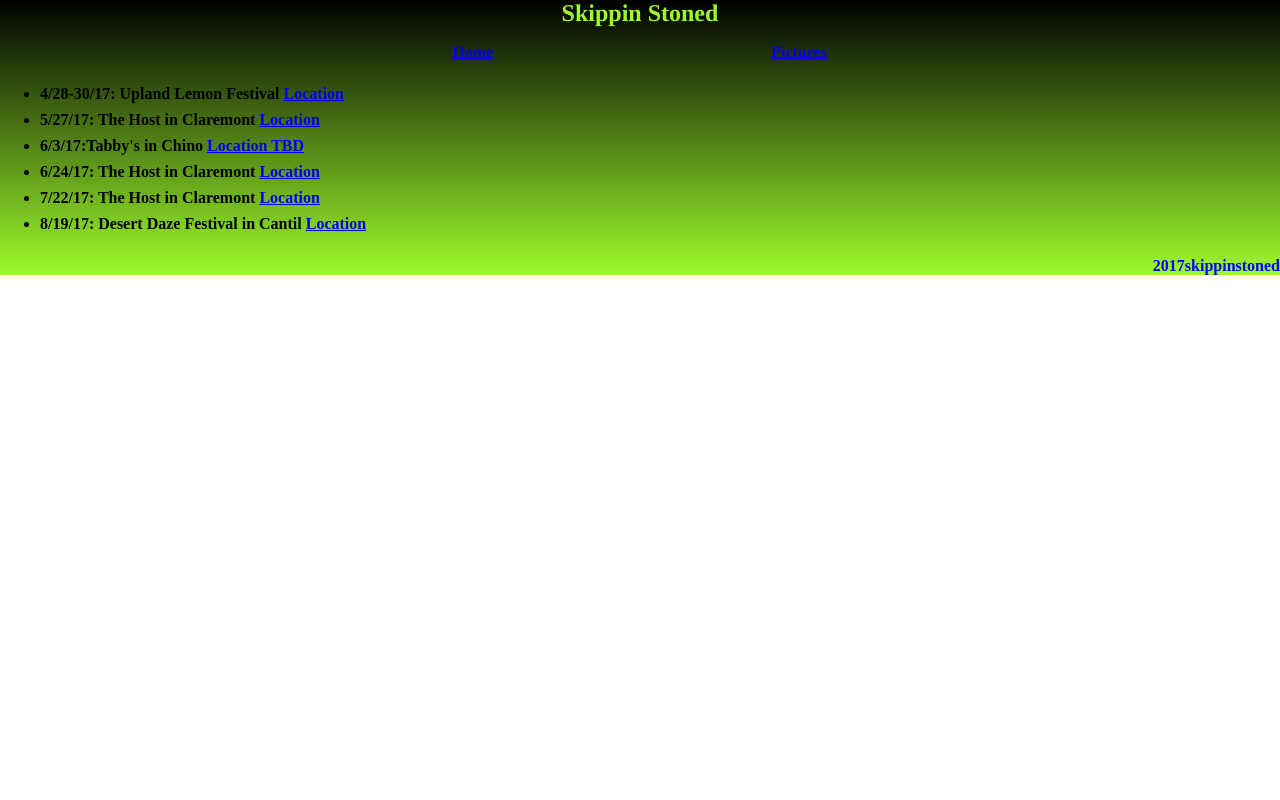
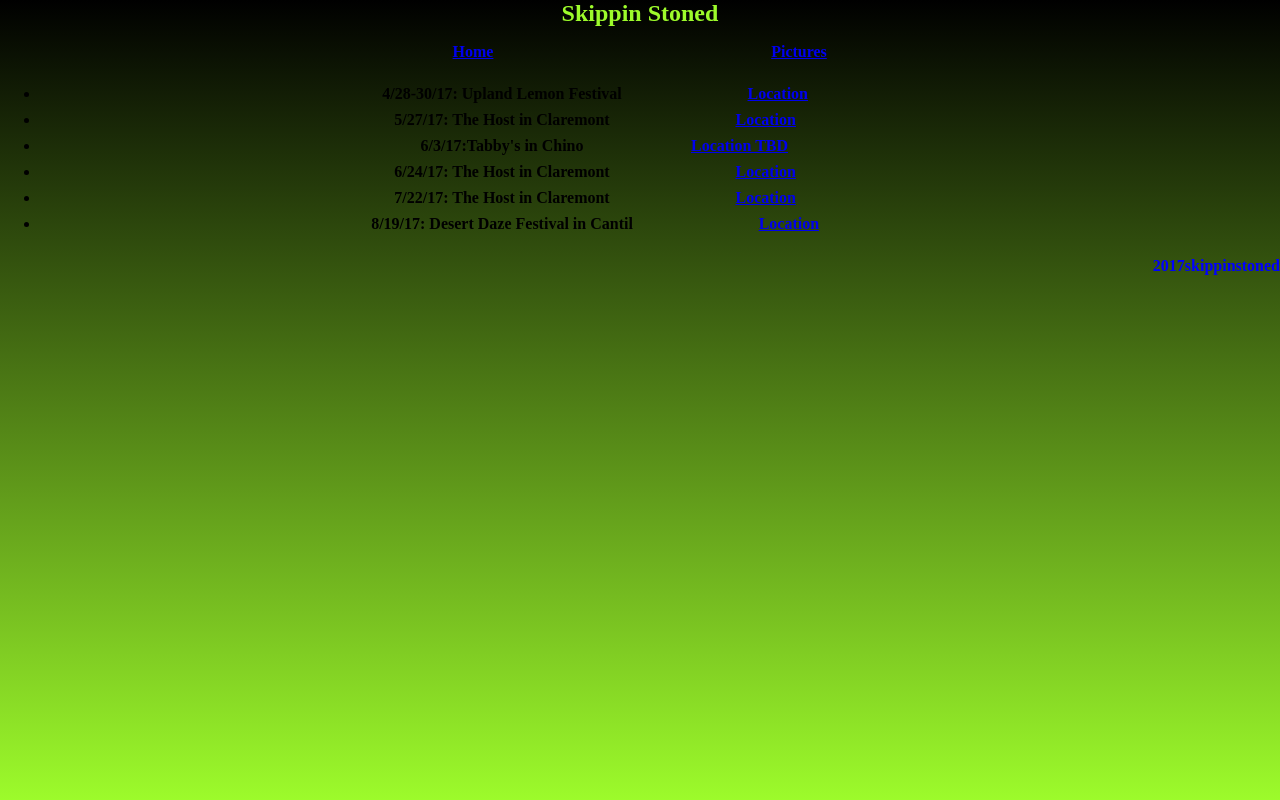
Before and after one commit to parakrama1995/websites, a plain HTML site: page Upcoming Shows.html in a window 1280 px wide. Drawn offline with Linux system fonts and the light colour scheme; a web font is replaced by a local one.

Commit message:
trying to change font

```diff
--- a/Upcoming Shows.html
+++ b/Upcoming Shows.html
@@ -5,7 +5,7 @@
     <link href="main.css" rel="stylesheet"type="text/css" />
 
   </head>
-
+    <body>
     <header>
       <nav>
         <h1>Skippin Stoned</h1><strong><p>
@@ -15,15 +15,15 @@
           </ul>
       </nav>
     </header>
-    <body>
-          <ul><b>
+
+          <ul>
             <li>4/28-30/17: Upland Lemon Festival <a href="https://www.google.com/#q=291+N+2nd+Ave+%23+A,+Upland,+CA+91786">Location</a></li>
             <li>5/27/17: The Host in Claremont <a href="https://www.google.com/maps/place/The+Host+Bar+and+Lounge/@34.0941353,-117.7239187,17z/data=!3m1!4b1!4m5!3m4!1s0x80c331c27636431b:0x683ebe93c6e20c72!8m2!3d34.0941353!4d-117.72173">Location</a></li>
             <li>6/3/17:Tabby's in Chino <a href="https://www.google.com/maps/place/Chino,+CA/@33.9863926,-117.7377772,12z/data=!3m1!4b1!4m5!3m4!1s0x80c333293d7c8927:0x3fdade98a0dd6785!8m2!3d34.0122346!4d-117.688944">Location TBD</a></li>
             <li>6/24/17: The Host in Claremont <a href="https://www.google.com/maps/place/The+Host+Bar+and+Lounge/@34.0941353,-117.7239187,17z/data=!3m1!4b1!4m5!3m4!1s0x80c331c27636431b:0x683ebe93c6e20c72!8m2!3d34.0941353!4d-117.72173">Location</a></li>
             <li>7/22/17: The Host in Claremont <a href="https://www.google.com/maps/place/The+Host+Bar+and+Lounge/@34.0941353,-117.7239187,17z/data=!3m1!4b1!4m5!3m4!1s0x80c331c27636431b:0x683ebe93c6e20c72!8m2!3d34.0941353!4d-117.72173">Location</a></li>
             <li>8/19/17: Desert Daze Festival in Cantil <a href="https://www.google.com/#q=13144+munsey+road.+cantil+ca+93519">Location</a></li>
-          </ul></b>
+          </ul>
    </body>
    <footer>2017skippinstoned</footer>
 
--- a/main.css
+++ b/main.css
@@ -1,13 +1,16 @@
 body{
-  background-color: #999;
   margin: 0;
   background: linear-gradient( black, #9DFB2B);
   background-repeat: no-repeat;
-  height: 100%;
+  height:800PX;
+}
+@font-face {
+  font-family: TrueType;
+  src: url(flowers_kingdom.ttf);
 }
 header{
   margin: 0;
-  font-family: times;
+  font-family: TrueType;
 }
 
 header h1{
@@ -38,15 +41,16 @@ img{
     margin: auto;
     width: 40%;
 }
-div {
-  font-size: 0;
+ul li {
+  text-align: center;
+  padding: 0;
 }
-
 a {
   font-size: 16px;
   display: inline-block;
   margin-bottom: 8px;
   margin-right: 8px;
+  padding: 0;
 
 }
 
```
Also changed, not shown: index.html (+0 -1 lines), 1 other file.
